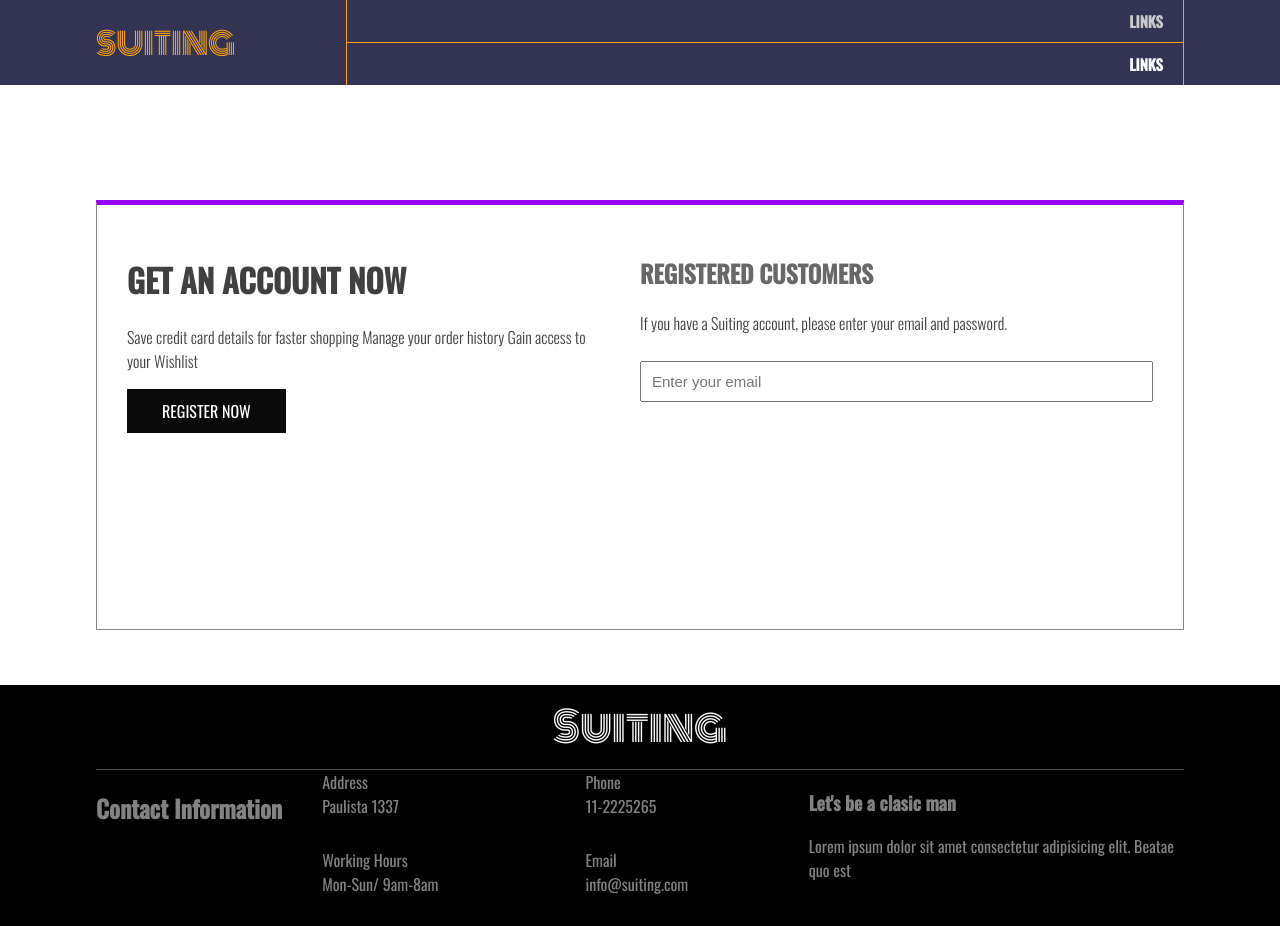
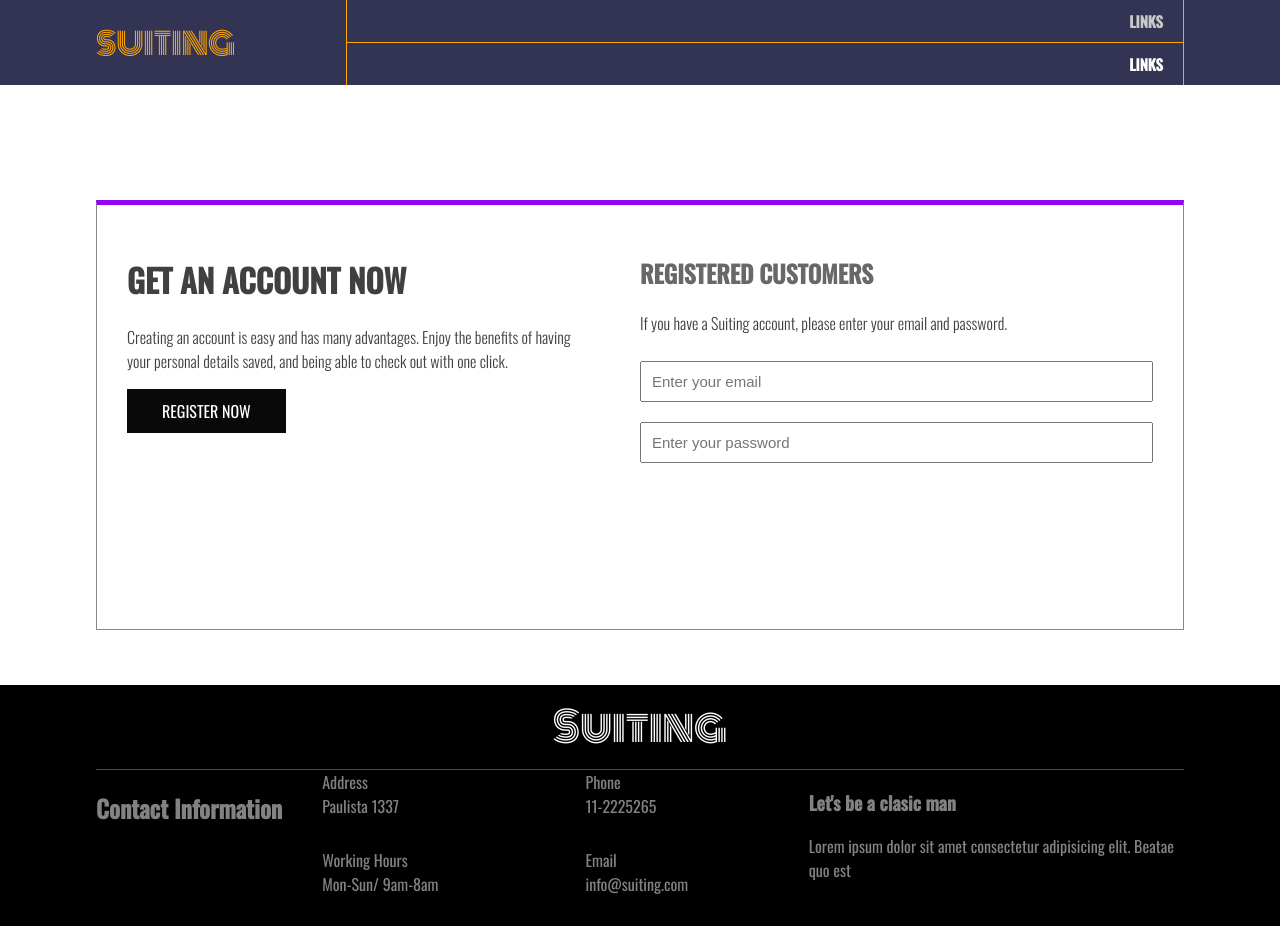
Before and after one commit to mohsanabbas/Ironhack-FinalProject, a React (Create React App) app in the folder ecommerce-store/client/: page /login in a window 1280 px wide. Built offline with nearby package versions, Linux system fonts and the light colour scheme.

Commit message:
login form validations and errormessage flags added login form is functional now

```diff
--- a/ecommerce-store/client/src/components/login/index.jsx
+++ b/ecommerce-store/client/src/components/login/index.jsx
@@ -10,8 +10,7 @@ const RegisterLogin = () => {
           <div className="left">
             <h1>GET AN ACCOUNT NOW</h1>
             <p>
-              Save credit card details for faster shopping Manage your order
-              history Gain access to your Wishlist
+            Creating an account is easy and has many advantages. Enjoy the benefits of having your personal details saved, and being able to check out with one click.
             </p>
             <MyButton
               type="default"
--- a/ecommerce-store/client/src/components/login/login.jsx
+++ b/ecommerce-store/client/src/components/login/login.jsx
@@ -1,8 +1,10 @@
 import React, { Component } from 'react';
 import { connect } from 'react-redux';
 import FormField from '../utils/Form/formfield';
+import { update } from '../utils/Form/formActions.js';
 
 class Login extends Component {
+  //form state
   state = {
     formError: false,
     formSuccess: '',
@@ -17,13 +19,13 @@ class Login extends Component {
         },
         validation: {
           required: true,
-          email: true
+            email: true
         },
         valid: false,
         touched: false,
         validationMessage: ''
       },
-      Password: {
+      password: {
         element: 'input',
         value: '',
         config: {
@@ -40,26 +42,36 @@ class Login extends Component {
       }
     }
   };
-  updateForm = () => {
-
-  }
-  submitForm = () => {
-
+  //  update form event .. referencing to update function
+  updateForm = element => {
+    const newFormdata = update(element, this.state.formdata, 'login');
+    this.setState({
+      formError: false,
+      formdata: newFormdata
+    });
   };
+  // submit event
+  submitForm = () => {};
 
   render() {
     return (
       <div className="signin_wrapper">
-        <form onSubmit={event => this.submitForm(event)} >
-        <FormField
-        id ={'email'}
-        formdata ={this.state.formdata.email}
-        change ={(element)=>this.updateForm(element)}
-        />
+        <form onSubmit={event => this.submitForm(event)}>
+          <FormField
+            id={'email'}
+            formdata={this.state.formdata.email}
+            change={element => this.updateForm(element)}
+          />
+
+          <FormField
+            id={'password'}
+            formdata={this.state.formdata.password}
+            change={element => this.updateForm(element)}
+          />
         </form>
-
       </div>
     );
   }
 }
+
 export default connect()(Login);
--- /dev/null
+++ b/ecommerce-store/client/src/components/utils/Form/formActions.js
@@ -0,0 +1,35 @@
+export const validate = (element,formdata =[])=>{
+    let error =[true, ''];
+
+    if(element.validation.email){
+        let regEx = /^(([^<>()\[\]\\.,;:\s@"]+(\.[^<>()\[\]\\.,;:\s@"]+)*)|(".+"))@((\[[0-9]{1,3}\.[0-9]{1,3}\.[0-9]{1,3}\.[0-9]{1,3}\])|(([a-zA-Z\-0-9]+\.)+[a-zA-Z]{2,}))$/;
+        const valid = regEx.test(element.value);
+        const message =`${!valid ? 'This must be a valid email' :''}`;
+        error = !valid ? [valid, message] :error;
+
+    }
+
+
+    if(element.validation.required){
+        const valid = element.value.trim() !== '';
+        const message =`${!valid ? 'This field is required' :''}`;
+        error = !valid ? [valid, message] :error;
+
+    }
+    return error
+}
+
+export const update =(element, formdata,formName ) => {
+    const newFormdata = {...formdata};
+    const newElement ={...newFormdata[element.id]};
+    newElement.value = element.event.target.value;
+    if(element.blur){
+        let validData =validate(newElement,formdata );
+        newElement.valid= validData[0]
+        newElement.validationMessage = validData[1];
+    }
+
+    newElement.touched = element.blur;
+    newFormdata[element.id] = newElement;
+    return newFormdata;
+}
--- a/ecommerce-store/client/src/components/utils/Form/formfield.jsx
+++ b/ecommerce-store/client/src/components/utils/Form/formfield.jsx
@@ -1,41 +1,41 @@
 import React from 'react';
 
-const Formfield =({formdata, change, id }) =>{
+const Formfield = ({ formdata, change, id }) => {
+  const showError = () => {
+    let errorMessage = null;
+    if (formdata.validation && !formdata.valid) {
+      errorMessage = (
+        <div className="error_label">{formdata.validationMessage}</div>
+      );
+    }
+    return errorMessage;
+  };
 
-const renderTemplate =() => {
-    let formTemplate =null;
+  const renderTemplate = () => {
+    let formTemplate = null;
 
-    switch(formdata.element){
-        case('input'):
-        formTemplate =(
-            <div className = 'formBlock'>
+    switch (formdata.element) {
+      case 'input':
+        formTemplate = (
+          <div className="formBlock">
             <input
-            {...formdata.config}
-            value ={formdata.value}
-            onBlur={(event)=> change({event,id,blur:true})}
-            onChange={(event)=> change({event,id})}
+              {...formdata.config}
+              value={formdata.value}
+              onBlur={event => change({ event, id, blur: true })}
+              onChange={event => change({ event, id })}
             />
-
-            </div>
-        )
+            {showError()}
+          </div>
+        );
         break;
-        default:
-           formTemplate =null;
-
+      default:
+        formTemplate = null;
     }
 
     return formTemplate;
+  };
 
-
-}
-
-  return (
-
-    <div>
-        {renderTemplate()}
-    </div>
-  );
-  }
-
+  return <div>{renderTemplate()}</div>;
+};
 
 export default Formfield;
```
Also changed, not shown: ecommerce-store/client/src/actions/user_actions.jsx (line endings or trailing spaces).
